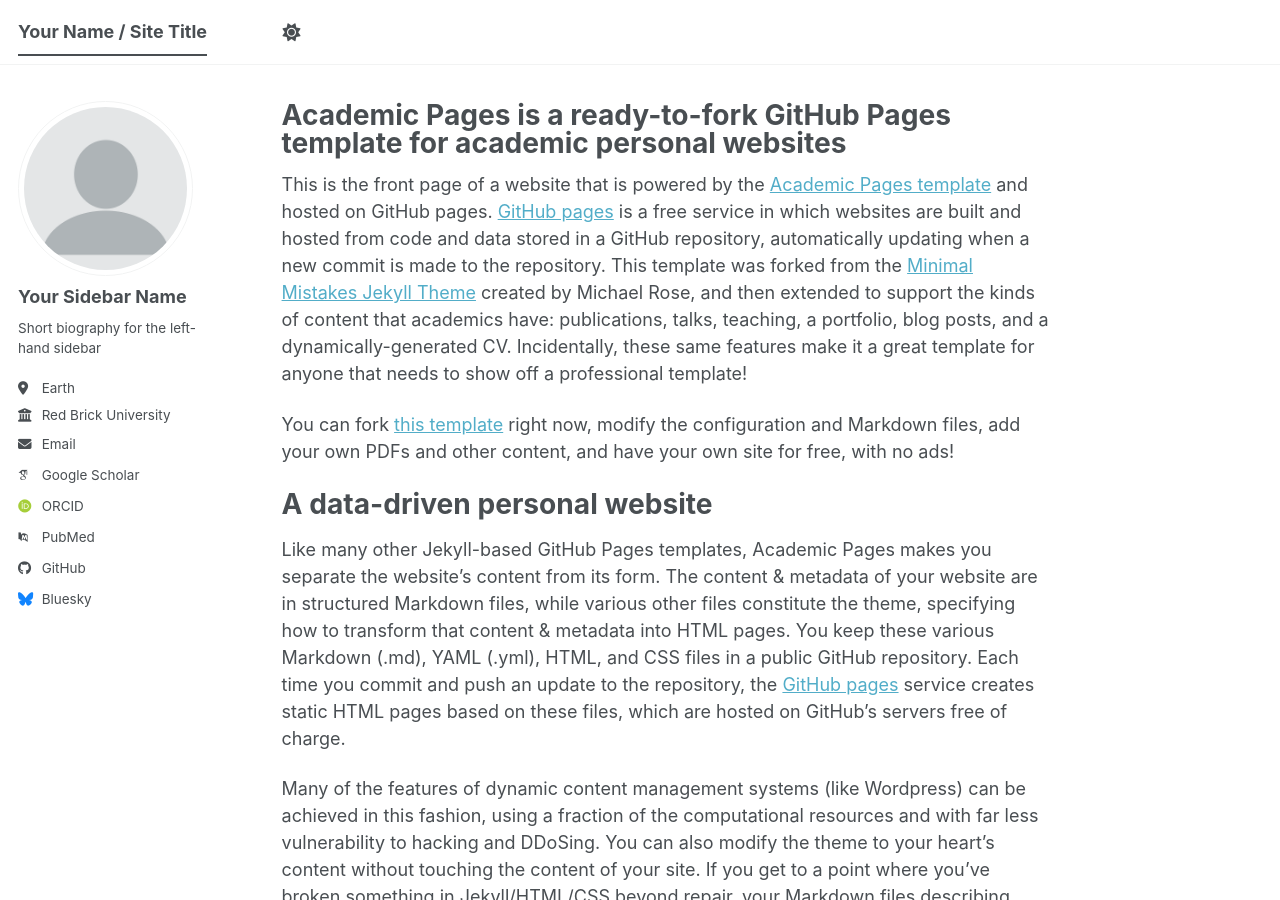
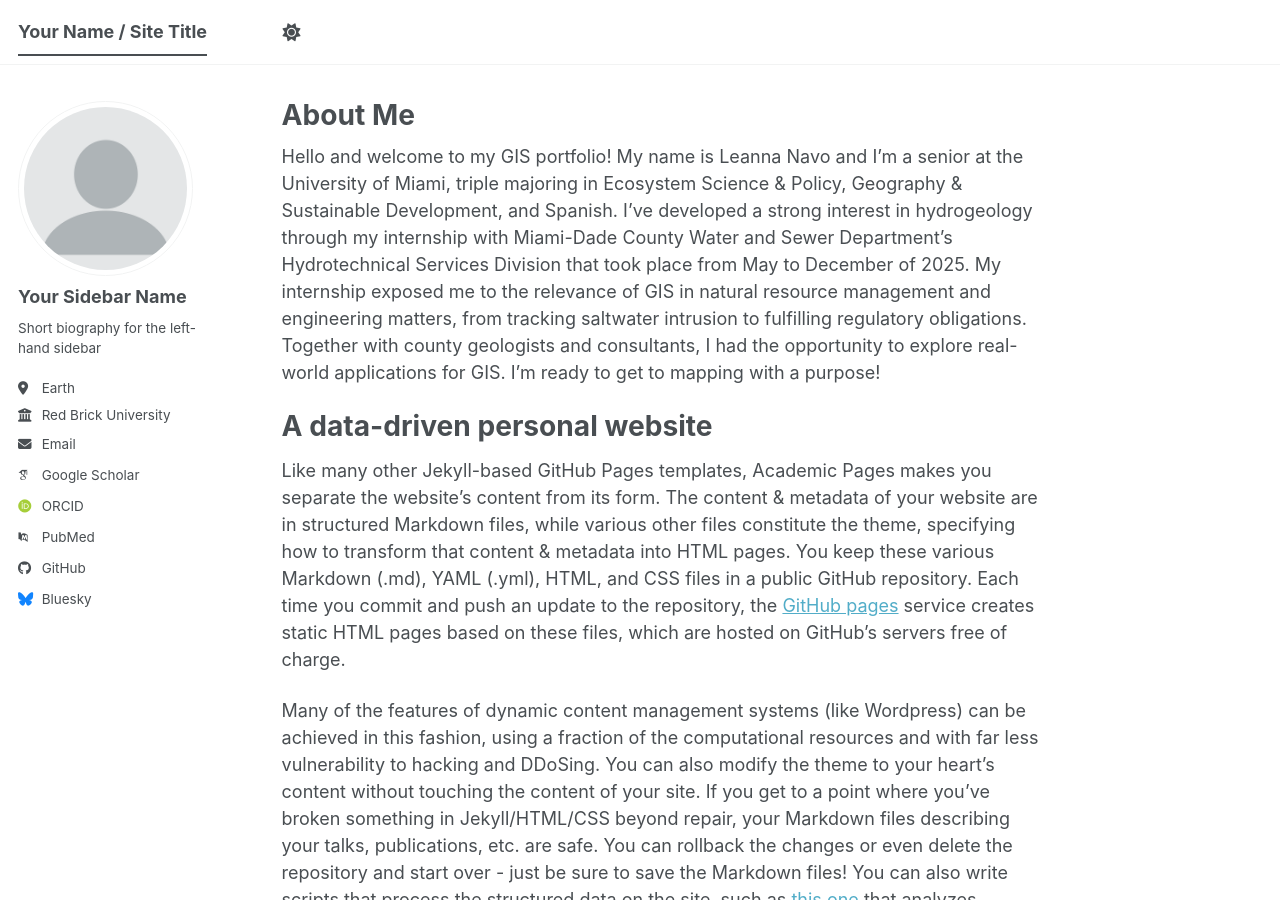
Before and after one commit to LeannaNavo/leannanavo.github.io, a Jekyll site: the page built from _pages/about.md, in a window 1280 px wide and 900 px high. Built offline with Jekyll 4.4.1, drawn with Linux system fonts in a browser that asks for light colours; some web fonts are replaced; a script bundle is joined from its source files by our own code; library files that are not in the unit come from our copies.

Commit message:
Update about.md

```diff
--- a/_pages/about.md
+++ b/_pages/about.md
@@ -1,15 +1,14 @@
 ---
 permalink: /
-title: "Academic Pages is a ready-to-fork GitHub Pages template for academic personal websites"
+title: "About Me"
 author_profile: true
 redirect_from:
   - /about/
   - /about.html
 ---
 
-This is the front page of a website that is powered by the [Academic Pages template](https://github.com/academicpages/academicpages.github.io) and hosted on GitHub pages. [GitHub pages](https://pages.github.com) is a free service in which websites are built and hosted from code and data stored in a GitHub repository, automatically updating when a new commit is made to the repository. This template was forked from the [Minimal Mistakes Jekyll Theme](https://mmistakes.github.io/minimal-mistakes/) created by Michael Rose, and then extended to support the kinds of content that academics have: publications, talks, teaching, a portfolio, blog posts, and a dynamically-generated CV. Incidentally, these same features make it a great template for anyone that needs to show off a professional template!
+Hello and welcome to my GIS portfolio! My name is Leanna Navo and I'm a senior at the University of Miami, triple majoring in Ecosystem Science & Policy, Geography & Sustainable Development, and Spanish. I’ve developed a strong interest in hydrogeology through my internship with Miami-Dade County Water and Sewer Department’s Hydrotechnical Services Division that took place from May to December of 2025. My internship exposed me to the relevance of GIS in natural resource management and engineering matters, from tracking saltwater intrusion to fulfilling regulatory obligations. Together with county geologists and consultants, I had the opportunity to explore real-world applications for GIS. I’m ready to get to mapping with a purpose!
 
- You can fork [this template](https://github.com/academicpages/academicpages.github.io) right now, modify the configuration and Markdown files, add your own PDFs and other content, and have your own site for free, with no ads!
 
 A data-driven personal website
 ======
```
